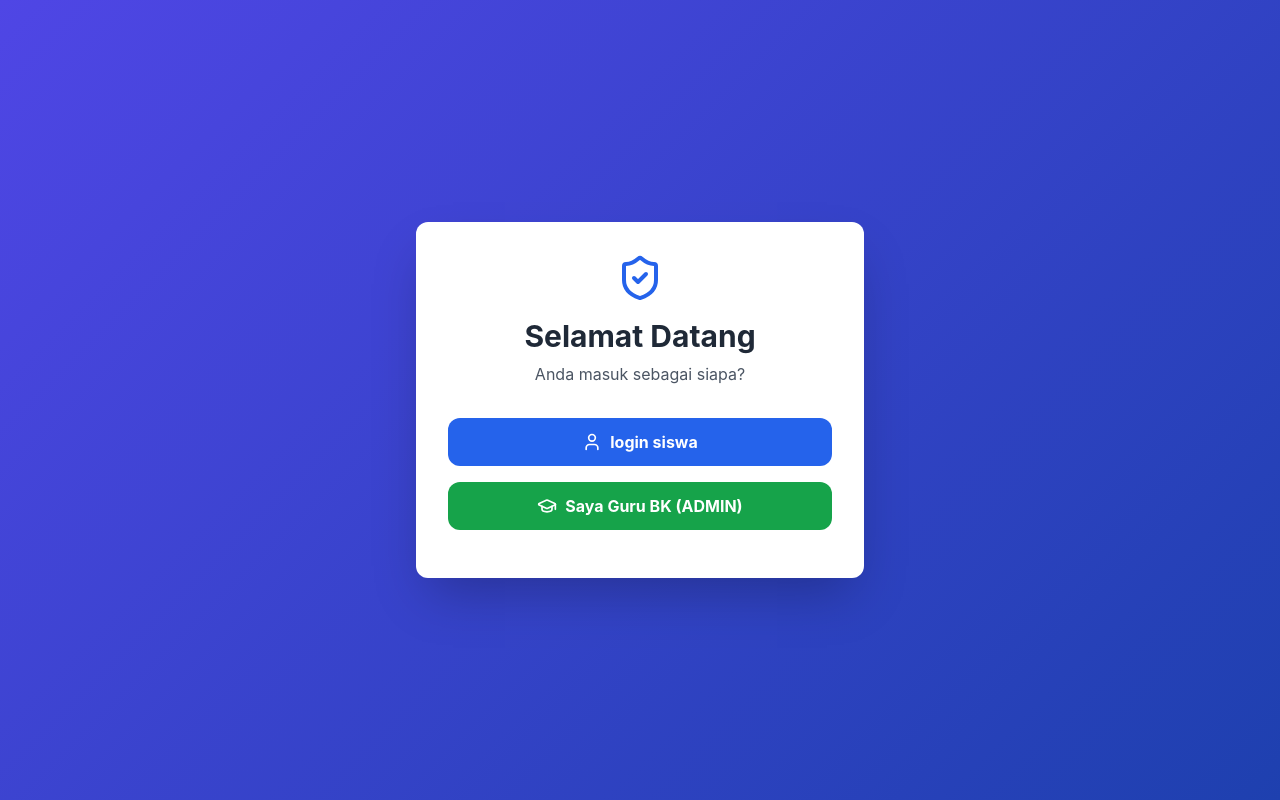
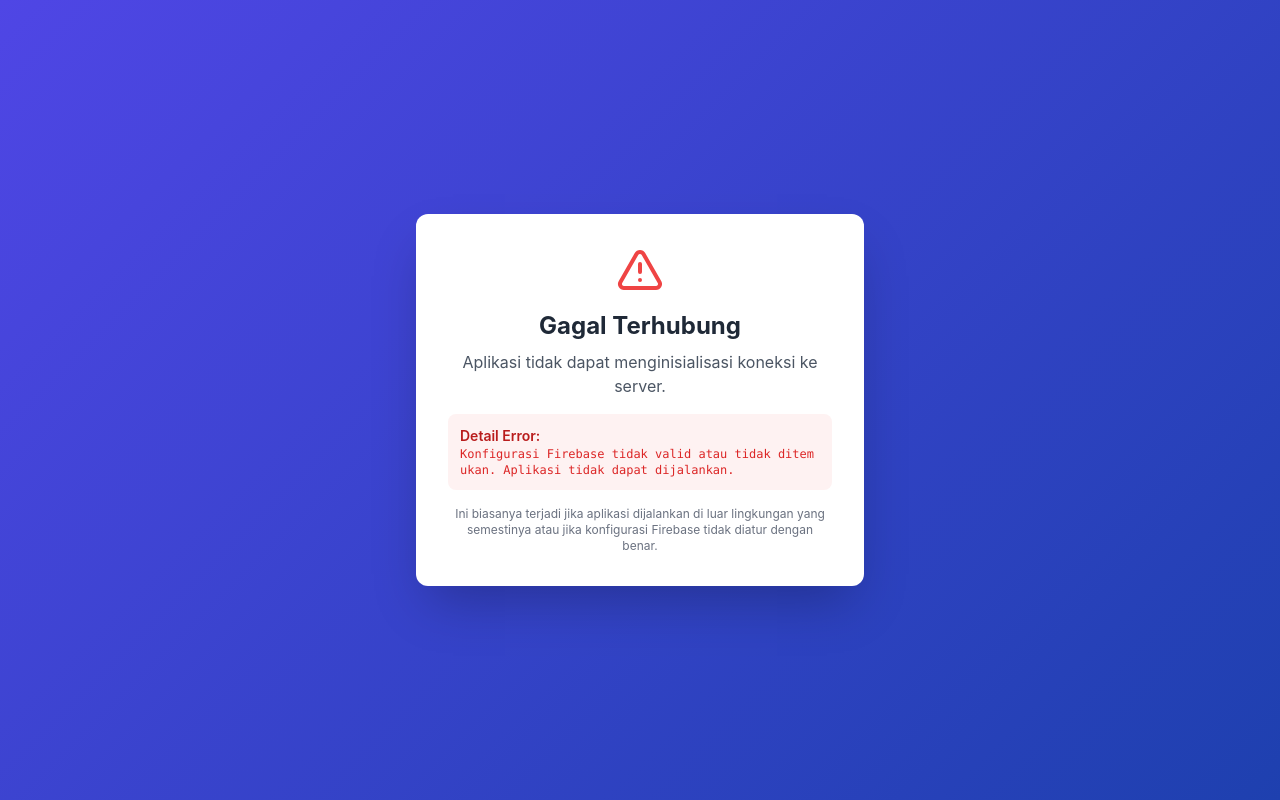
Before and after one commit to atarunaminato-code/aplikasi-konsuling-siswa, a plain HTML site: page index.html in a window 1280 px wide. Drawn offline with nearby package versions, Linux system fonts and the light colour scheme; no server answers.

Commit message:
Update index.html

```diff
--- a/index.html
+++ b/index.html
@@ -270,6 +270,7 @@
         let userRole = null;
         let studentProfile = null;
         let adminProfile = null; // Store admin profile data
+        let firebaseInitialized = false; // Flag to check initialization status
 
         // Collection Paths
         const MOTIVATION_COLLECTION_PATH = `artifacts/${appId}/public/data/motivational_posts`;
@@ -310,9 +311,15 @@
         // --- Firebase Initialization and Auth ---
 
         try {
+            // Check if firebaseConfig is valid before initializing
+            if (!firebaseConfig || !firebaseConfig.apiKey) {
+                throw new Error("Konfigurasi Firebase tidak valid atau tidak ditemukan. Aplikasi tidak dapat dijalankan.");
+            }
+
             app = initializeApp(firebaseConfig);
             db = getFirestore(app);
             auth = getAuth(app);
+            firebaseInitialized = true; // Mark initialization as successful
 
             onAuthStateChanged(auth, async (user) => {
                 document.getElementById('role-auth-status').textContent = 'Otentikasi berhasil. Pilih peran Anda.';
@@ -329,8 +336,24 @@
             });
 
         } catch (error) {
-            console.error("Error initializing Firebase:", error);
-            document.getElementById('role-auth-status').textContent = 'Error: Gagal menginisialisasi Firebase.';
+            console.error("Firebase Initialization Error:", error);
+            // Display a more descriptive error message to the user
+            const roleSelectorContainer = document.querySelector("#role-selector > div");
+            if (roleSelectorContainer) {
+                roleSelectorContainer.innerHTML = `
+                    <div class="text-center">
+                        <i data-lucide="alert-triangle" class="w-12 h-12 text-red-500 mx-auto mb-4"></i>
+                        <h2 class="text-2xl font-bold text-gray-800 mb-2">Gagal Terhubung</h2>
+                        <p class="text-gray-600 mb-4">Aplikasi tidak dapat menginisialisasi koneksi ke server.</p>
+                        <div class="bg-red-50 p-3 rounded-lg text-left">
+                            <p class="text-sm font-semibold text-red-700">Detail Error:</p>
+                            <p class="text-xs text-red-600 font-mono break-all">${error.message}</p>
+                        </div>
+                        <p class="text-xs text-gray-500 mt-4">Ini biasanya terjadi jika aplikasi dijalankan di luar lingkungan yang semestinya atau jika konfigurasi Firebase tidak diatur dengan benar.</p>
+                    </div>
+                `;
+                lucide.createIcons();
+            }
         }
 
         // --- Display Info Updaters ---
@@ -395,6 +418,10 @@
          * @param {string} role 'student' atau 'admin'
          */
         async function setRoleAndLogin(role) {
+            if (!firebaseInitialized) {
+                showCustomModal('Error Konfigurasi', 'Firebase tidak berhasil diinisialisasi. Aplikasi tidak dapat berfungsi. Silakan segarkan halaman.');
+                return;
+            }
             if (!isAuthReady) {
                 showCustomModal('Autentikasi Belum Siap', 'Mohon tunggu sebentar hingga otentikasi selesai.');
                 return;
```
